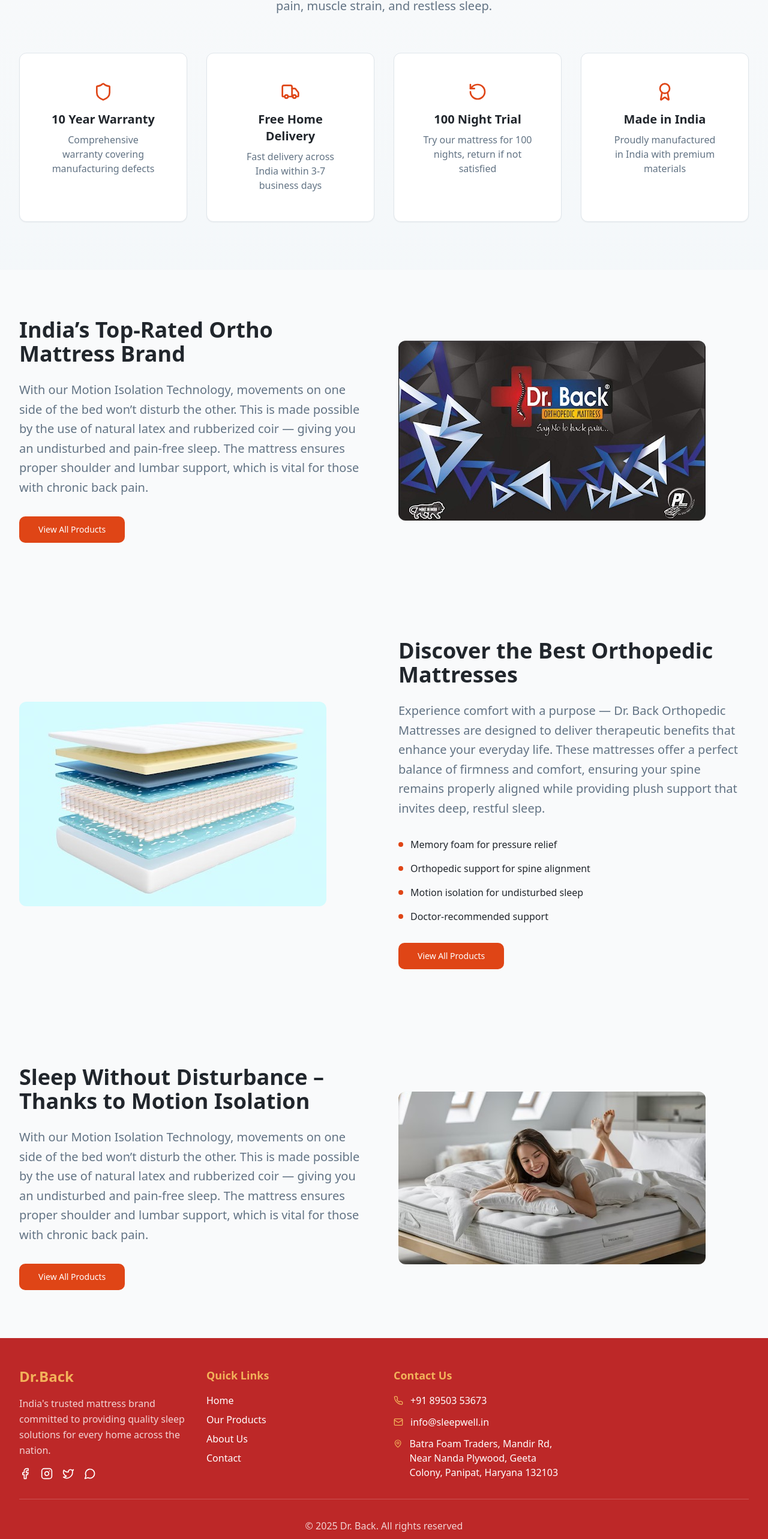
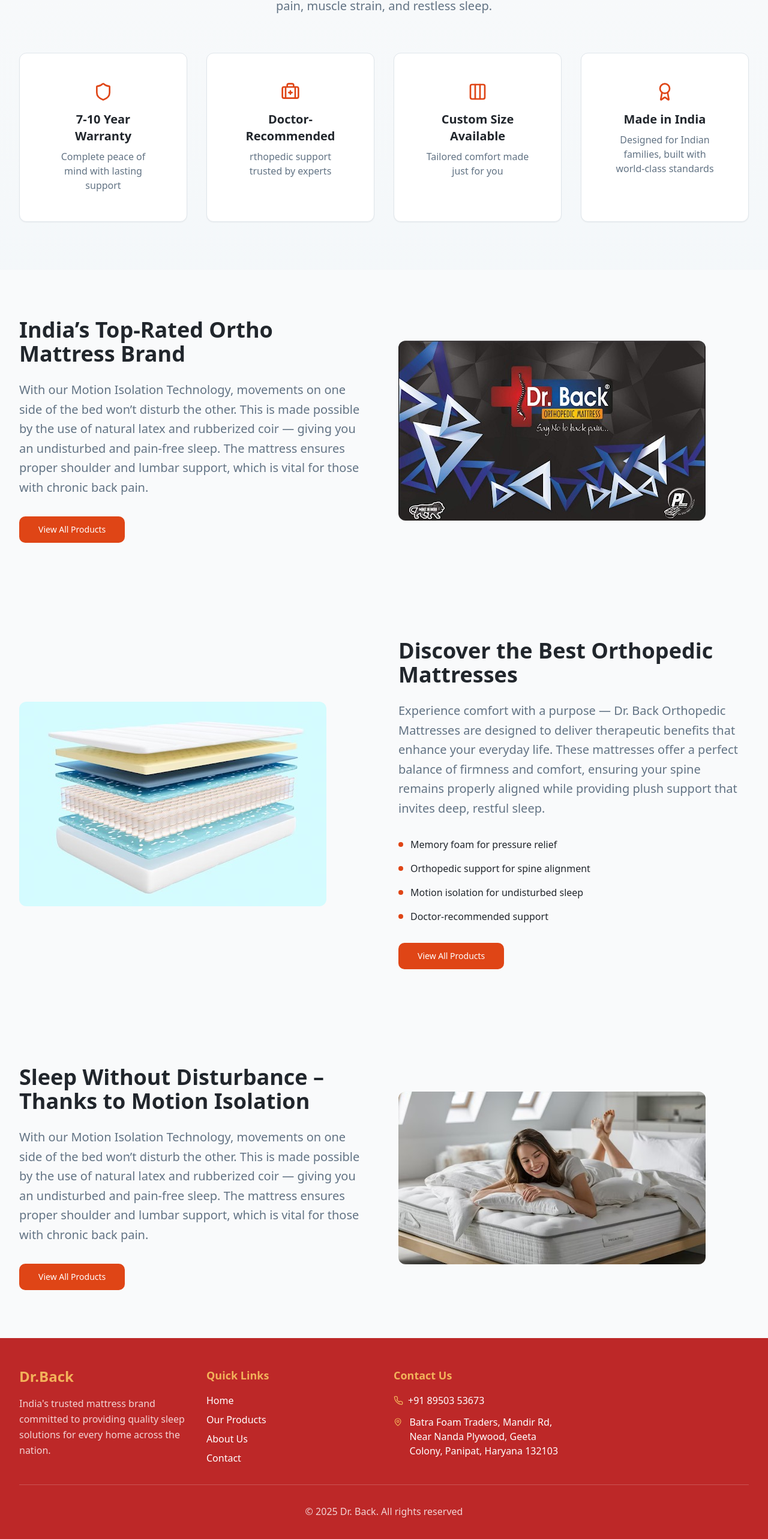
Before and after one commit to iamarpit9/sleepy-india-designs, a React (Vite) app: page / in a window 1280 px wide. Shown: the part 1117-3683 px from the top of the page at 60% size. Built offline with nearby package versions, Linux system fonts and the light colour scheme.

Commit message:
updated footer, contacts and home

```diff
--- a/src/components/Footer.tsx
+++ b/src/components/Footer.tsx
@@ -21,12 +21,12 @@ const Footer = () => {
               India's trusted mattress brand committed to providing quality
               sleep solutions for every home across the nation.
             </p>
-            <div className="flex space-x-4">
+            {/* <div className="flex space-x-4">
               <Facebook className="h-5 w-5 hover:text-accent-light cursor-pointer transition-colors" />
               <Instagram className="h-5 w-5 hover:text-accent-light cursor-pointer transition-colors" />
               <Twitter className="h-5 w-5 hover:text-accent-light cursor-pointer transition-colors" />
               <MessageCircle className="h-5 w-5 hover:text-accent-light cursor-pointer transition-colors" />
-            </div>
+            </div> */}
           </div>
 
           {/* Quick Links */}
@@ -77,13 +77,18 @@ const Footer = () => {
             </h4>
             <div className="space-y-3">
               <div className="flex items-center space-x-3">
-                <Phone className="h-4 w-4 text-accent-light" />
-                <span>+91 89503 53673</span>
+                <a
+                  href="tel:+918950353673"
+                  className="flex justify-center items-center gap-2"
+                >
+                  <Phone className="h-4 w-4 text-accent-light" />
+                  +91 89503 53673
+                </a>
               </div>
-              <div className="flex items-center space-x-3">
+              {/* <div className="flex items-center space-x-3">
                 <Mail className="h-4 w-4 text-accent-light" />
                 <span>info@sleepwell.in</span>
-              </div>
+              </div> */}
               <div className="flex items-start space-x-3">
                 <MapPin className="h-4 w-10 text-accent-light mt-1" />
                 <span>
--- a/src/pages/Contact.tsx
+++ b/src/pages/Contact.tsx
@@ -57,12 +57,12 @@ const Contact = () => {
       details: "+91 89503 53673",
       subtitle: "Mon-Sat, 9 AM - 7 PM",
     },
-    {
-      icon: <Mail className="h-6 w-6 text-primary" />,
-      title: "Email Support",
-      details: "info@sleepwell.in",
-      subtitle: "24/7 email support",
-    },
+    // {
+    //   icon: <Mail className="h-6 w-6 text-primary" />,
+    //   title: "Email Support",
+    //   details: "info@sleepwell.in",
+    //   subtitle: "24/7 email support",
+    // },
     {
       icon: <MessageCircle className="h-6 w-6 text-primary" />,
       title: "WhatsApp Support",
@@ -138,7 +138,7 @@ const Contact = () => {
       {/* Contact Information */}
       <section className="py-20">
         <div className="max-w-7xl mx-auto px-4 sm:px-6 lg:px-8">
-          <div className="grid grid-cols-1 md:grid-cols-2 lg:grid-cols-4 gap-8 mb-16">
+          <div className="grid grid-cols-1 md:grid-cols-2 lg:grid-cols-3 gap-8 mb-16">
             {contactInfo.map((info, index) => (
               <Card
                 key={index}
--- a/src/pages/Home.tsx
+++ b/src/pages/Home.tsx
@@ -13,6 +13,8 @@ import {
   MapPin,
   Play,
   Pause,
+  BriefcaseMedical,
+  Columns3Icon,
 } from "lucide-react";
 import { useState, useRef, useEffect } from "react";
 import heroImage from "@/assets/hero-bedroom.jpg";
@@ -51,23 +53,24 @@ const Home = () => {
   const features = [
     {
       icon: <Shield className="h-8 w-8 text-primary" />,
-      title: "10 Year Warranty",
-      description: "Comprehensive warranty covering manufacturing defects",
+      title: "7-10 Year Warranty",
+      description: "Complete peace of mind with lasting support",
     },
     {
-      icon: <Truck className="h-8 w-8 text-primary" />,
-      title: "Free Home Delivery",
-      description: "Fast delivery across India within 3-7 business days",
+      icon: <BriefcaseMedical className="h-8 w-8 text-primary" />,
+      title: "Doctor-Recommended ",
+      description: "rthopedic support trusted by experts",
     },
     {
-      icon: <RotateCcw className="h-8 w-8 text-primary" />,
-      title: "100 Night Trial",
-      description: "Try our mattress for 100 nights, return if not satisfied",
+      icon: <Columns3Icon className="h-8 w-8 text-primary" />,
+      title: "Custom Size Available ",
+      description: "Tailored comfort made just for you",
     },
     {
       icon: <Award className="h-8 w-8 text-primary" />,
       title: "Made in India",
-      description: "Proudly manufactured in India with premium materials",
+      description:
+        "Designed for Indian families, built with world-class standards",
     },
   ];
 
```
